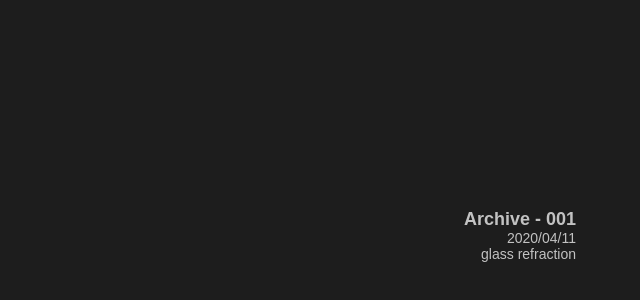
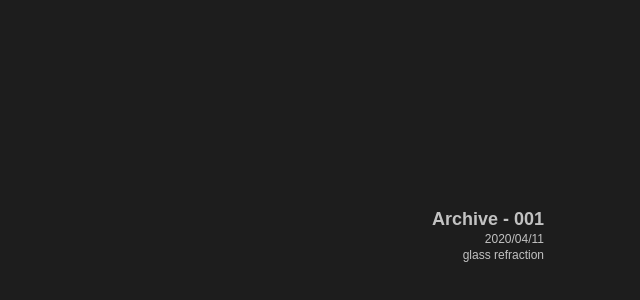
Before and after one commit to shuta13/mrvgl, a Next.js app: page /archives/001 in a window 1280 px wide. Shown: the part 474-774 px from the top of the page, without its empty margins (640-1280 px from the left). Built offline with nearby package versions, Linux system fonts and the light colour scheme; a web font is replaced by a local one.

Commit message:
chore: init error page

```diff
--- a/assets/style/components/common/Footer.scss
+++ b/assets/style/components/common/Footer.scss
@@ -5,9 +5,8 @@
   bottom: 0;
   right: 0;
   background: transparent;
-  margin-right: 64px;
+  margin-right: 96px;
   margin-bottom: 64px;
-  padding-left: 32px;
   display: flex;
   justify-content: right;
   align-content: flex-end;
@@ -17,9 +16,10 @@
 .FooterText {
   width: 100%;
   color: #c2c2c2;
-  font-size: 14px;
+  font-size: 12px;
   font-family: "Sarpanch", sans-serif;
   text-align: right;
+  margin-top: 2px;
 }
 
 .FooterTextHeader {
--- /dev/null
+++ b/components/partials/Error.tsx
@@ -0,0 +1 @@
+import React from "react";
```
